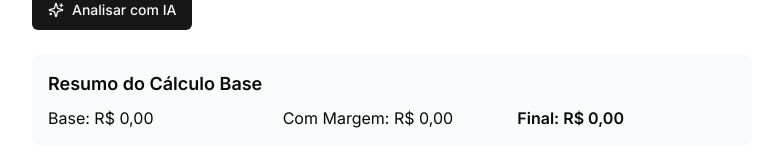
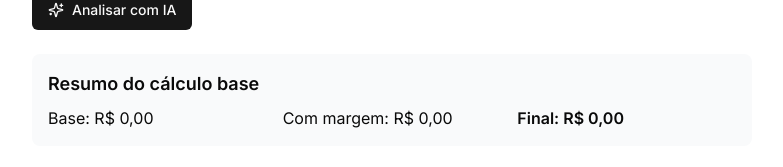
Before and after one commit to rafaeelricco/price-estimate-app, a Next.js app: page / in a window 1280 px wide. Shown: the part 589-756 px from the top of the page, without its empty margins (248-1031 px from the left). Built offline with nearby package versions, Linux system fonts and the light colour scheme.

Commit message:
fix: correct capitalization in calculation summary headings in PriceEstimate component for consistency and improved readability

```diff
--- a/src/features/price-estimate.tsx
+++ b/src/features/price-estimate.tsx
@@ -466,14 +466,14 @@ const AiCalculator: React.FC = () => {
          {/* Resumo do Cálculo - make it stack on mobile */}
          {form.watch('tasks').length > 0 && (
             <div className="rounded-lg bg-gray-50 p-4">
-               <h3 className="text-lg font-semibold">Resumo do Cálculo Base</h3>
+               <h3 className="text-lg font-semibold">Resumo do cálculo base</h3>
                <div className="mt-2 grid grid-cols-1 gap-2 sm:grid-cols-3 sm:gap-4">
                   <p>
                      Base:{' '}
                      {formatCurrency(calculateTotal(form.watch()).baseTotal)}
                   </p>
                   <p>
-                     Com Margem:{' '}
+                     Com margem:{' '}
                      {formatCurrency(
                         calculateTotal(form.watch()).withSafetyMargin
                      )}
```
